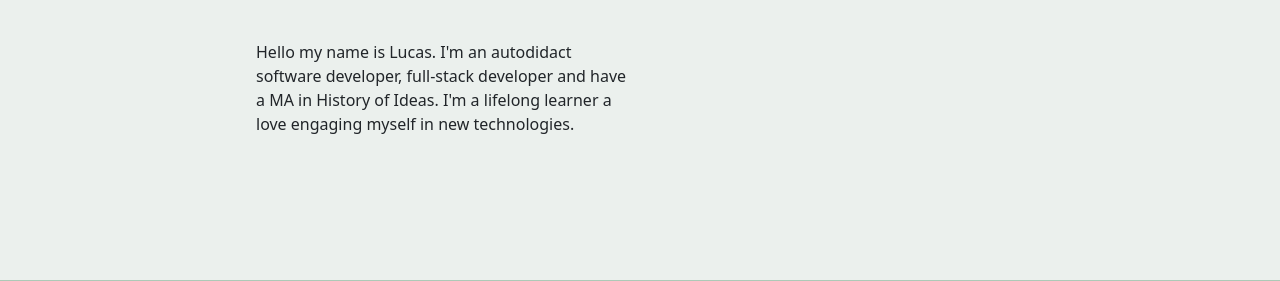
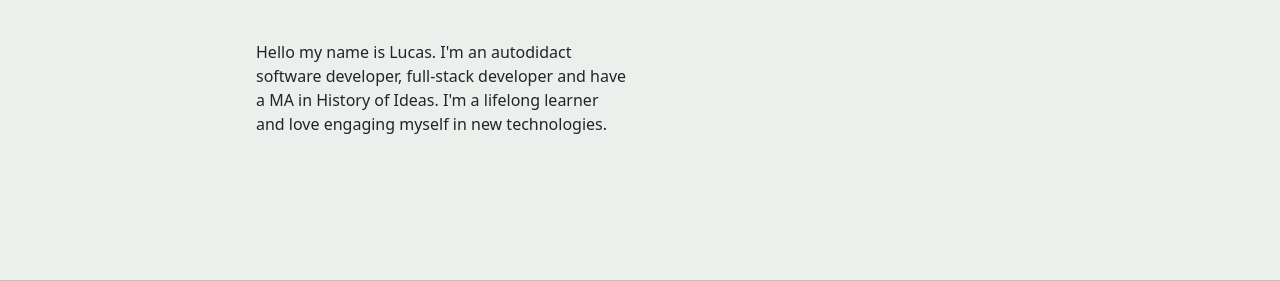
Before and after one commit to lucasdias111/lucas-personal-site, a Flask app: page / in a window 1280 px wide. Shown: the part 1506-1787 px from the top of the page. Run offline with Flask 2, Linux system fonts and the light colour scheme; some libraries are stand-ins or nearby versions.

Commit message:
Initial commit

```diff
--- a/templates/index.html
+++ b/templates/index.html
@@ -90,7 +90,7 @@
       <h1 class="section-title">About me</h1>
       <div class="row">
         <div class="col-6">
-          <p>Hello my name is Lucas. I'm an autodidact software developer, full-stack developer and have a MA in History of Ideas. I'm a lifelong learner a love engaging myself in new technologies. </p>
+          <p>Hello my name is Lucas. I'm an autodidact software developer, full-stack developer and have a MA in History of Ideas. I'm a lifelong learner and love engaging myself in new technologies. </p>
         </div>
         <div class="col-6"></div>
       </div>
```
